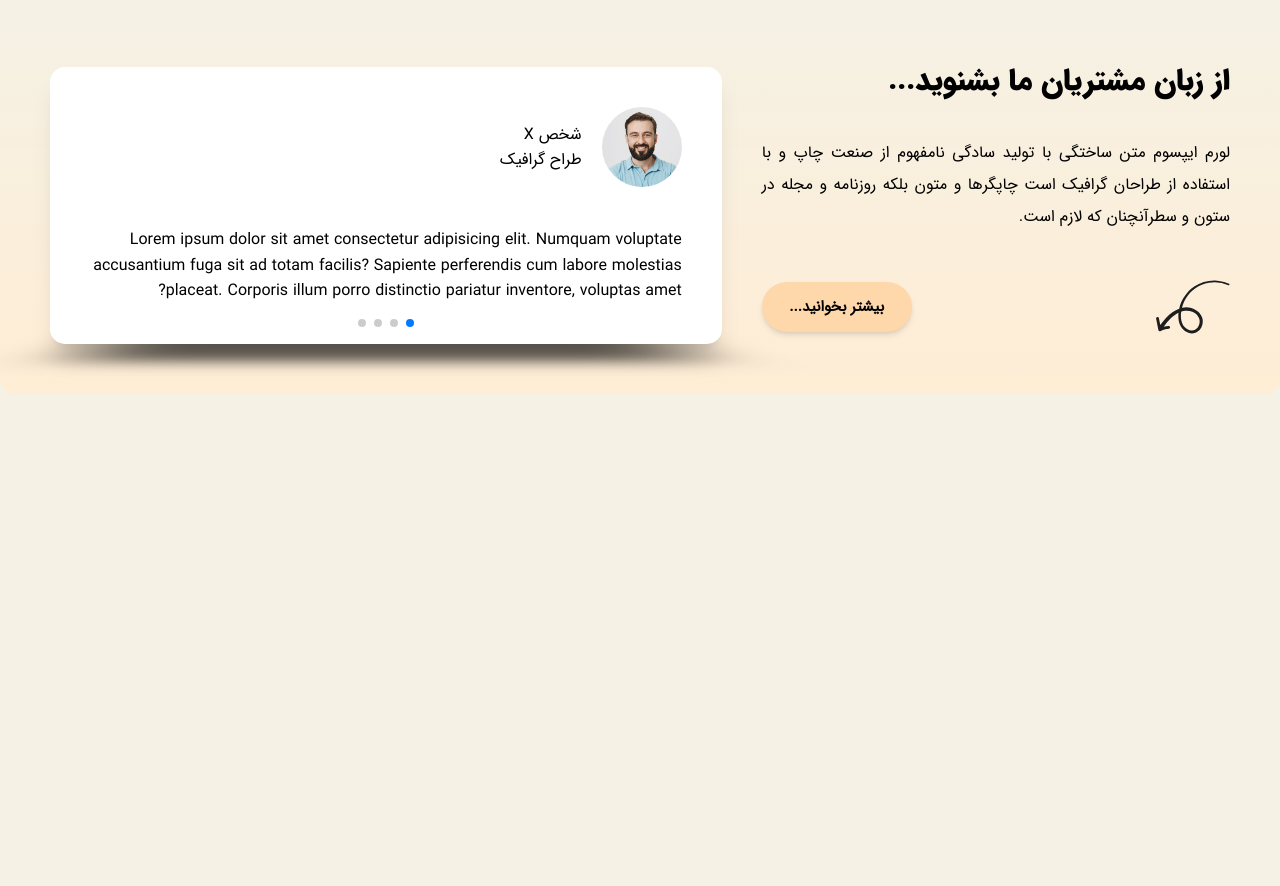
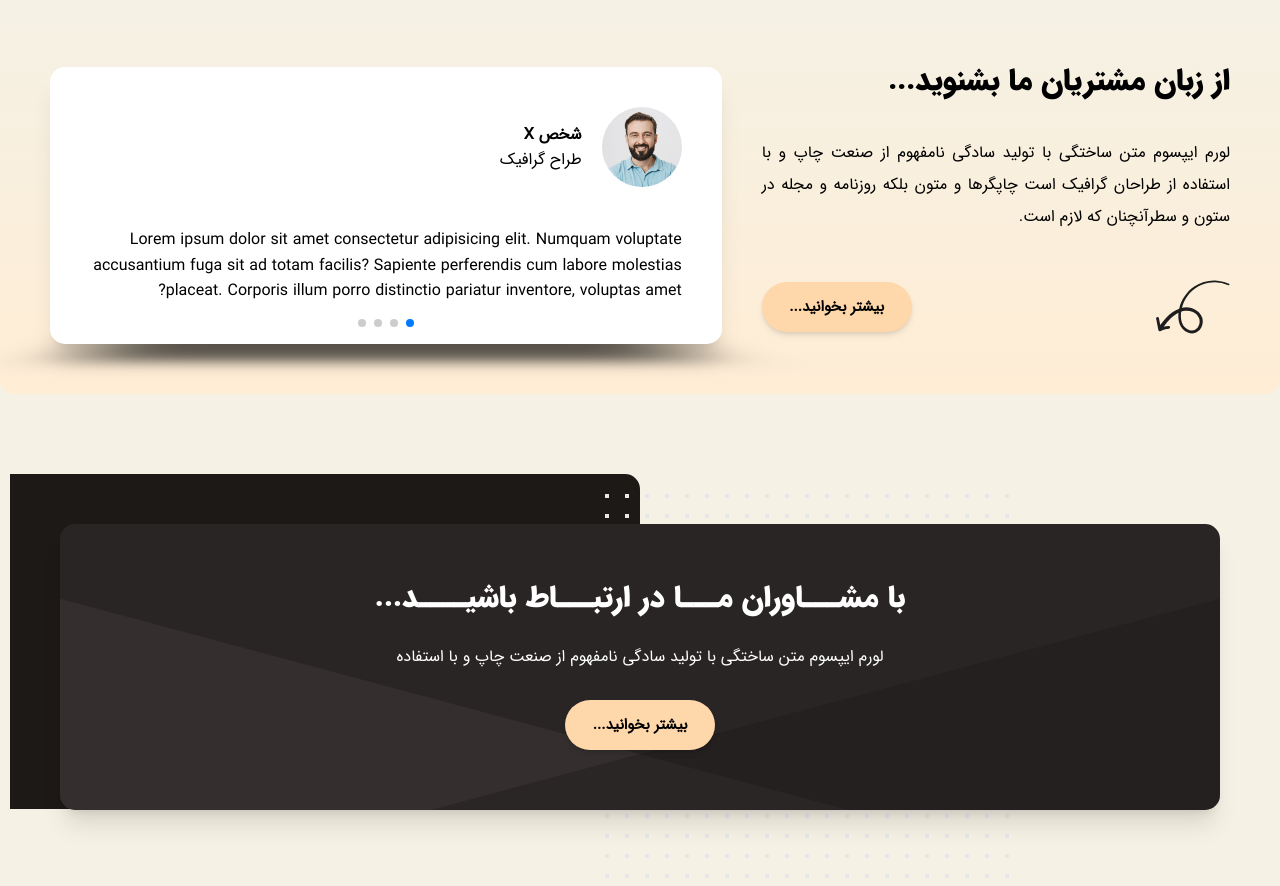
Before and after one commit to Reza-HM/Larin-Corporation, a React (Vite) app: page / in a window 1280 px wide. Shown: the part 2200-3086 px from the top of the page. Before the commit the page ends 2594 px from the top, so only its background shows below. Built offline with nearby package versions, Linux system fonts and the light colour scheme.

Commit message:
coding consulting section

```diff
--- /dev/null
+++ b/src/Components/Templates/Index/Consulting.tsx
@@ -0,0 +1,84 @@
+import { Link } from "react-router-dom";
+
+const Consulting = () => {
+  return (
+    <div className="mt-32 px-4">
+      <div className="relative pt-20">
+        <div className="hidden sm:block" aria-hidden="true">
+          <div className="absolute !inset-y-0 left-0 w-1/2 h-[335px] bg-stone-900 rounded-r-3xl"></div>
+          <svg
+            width="404"
+            height="392"
+            fill="none"
+            className="absolute top-8 left-1/2 -ml-14"
+            viewBox="0 0 404 392"
+          >
+            <defs>
+              <pattern
+                id="8228f071-bcee-4ec8-905a-2a059a2cc4fb"
+                width="20"
+                height="20"
+                x="0"
+                y="0"
+                patternUnits="userSpaceOnUse"
+              >
+                <path
+                  fill="currentColor"
+                  d="M0 0H4V4H0z"
+                  className="text-gray-200"
+                ></path>
+              </pattern>
+            </defs>
+            <path
+              fill="url(#8228f071-bcee-4ec8-905a-2a059a2cc4fb)"
+              d="M0 0H404V392H0z"
+            ></path>
+          </svg>
+        </div>
+      </div>
+      <div className="container max-w-screen-2xl">
+        <div className="relative rounded-3xl px-6 py-10 bg-stone-800 overflow-hidden shadow-xl sm:px-12 sm:py-16">
+          <div
+            className="absolute inset-0 -mt-72 sm:-mt-32 md:mt-0"
+            aria-hidden="true"
+          >
+            <svg
+              xmlns="http://www.w3.org/2000/svg"
+              fill="none"
+              className="absolute inset-0 h-full w-full"
+              preserveAspectRatio="xMidYMid slice"
+              viewBox="0 0 1463 360"
+            >
+              <path
+                fill="currentColor"
+                d="M-82.673 72l1761.849 472.086-134.327 501.315-1761.85-472.086z"
+                className="text-stone-700 text-opacity-40"
+              ></path>
+              <path
+                fill="currentColor"
+                d="M-217.088 544.086L1544.761 72l134.327 501.316-1761.849 472.086z"
+                className="text-stone-900 text-opacity-40"
+              ></path>
+            </svg>
+          </div>
+          <div className="relative sm:text-center flex flex-col gap-12 py-8">
+            <h2 className="text-white font-IRANSans_Black text-5xl">
+              با مشـــاوران مـــا در ارتبـــاط باشیــــد...
+            </h2>{" "}
+            <h3 className="text-white">
+              لورم ایپسوم متن ساختگی با تولید سادگی نامفهوم از صنعت چاپ و با
+              استفاده
+            </h3>
+            <Link
+              to="/contactus"
+              className="text-2xl self-center font-bold bg-orange-200 w-60 rounded-full p-6 text-center shadow-md"
+            >
+              بیشتر بخوانید...
+            </Link>
+          </div>
+        </div>
+      </div>
+    </div>
+  );
+};
+export default Consulting;
--- a/src/Components/Templates/Index/Customers.tsx
+++ b/src/Components/Templates/Index/Customers.tsx
@@ -65,7 +65,7 @@ const Customers = () => {
                       alt=""
                     />
                     <div className="">
-                      <h3>شخص X</h3>
+                      <h3 className="font-bold">شخص X</h3>
                       <p>طراح گرافیک</p>
                     </div>
                   </div>
@@ -86,7 +86,7 @@ const Customers = () => {
                       alt=""
                     />
                     <div className="">
-                      <h3>شخص X</h3>
+                      <h3 className="font-bold">شخص X</h3>
                       <p>طراح گرافیک</p>
                     </div>
                   </div>
@@ -107,7 +107,7 @@ const Customers = () => {
                       alt=""
                     />
                     <div className="">
-                      <h3>شخص X</h3>
+                      <h3 className="font-bold">شخص X</h3>
                       <p>طراح گرافیک</p>
                     </div>
                   </div>
@@ -128,7 +128,7 @@ const Customers = () => {
                       alt=""
                     />
                     <div className="">
-                      <h3>شخص X</h3>
+                      <h3 className="font-bold">شخص X</h3>
                       <p>طراح گرافیک</p>
                     </div>
                   </div>
--- a/src/Pages/Index.tsx
+++ b/src/Pages/Index.tsx
@@ -4,6 +4,7 @@ import SectionHeader from "../Components/Modules/SectionHeader";
 import Services from "../Components/Templates/Index/Services";
 import Projects from "../Components/Templates/Index/Projects";
 import Customers from "../Components/Templates/Index/Customers";
+import Consulting from "../Components/Templates/Index/Consulting";
 
 const Index: FC = () => {
   return (
@@ -15,6 +16,7 @@ const Index: FC = () => {
       <Projects />
       <SectionHeader englishTitle="Customers" persianTitle="نظرات مشتریان" />
       <Customers />
+      <Consulting />
     </div>
   );
 };
```
